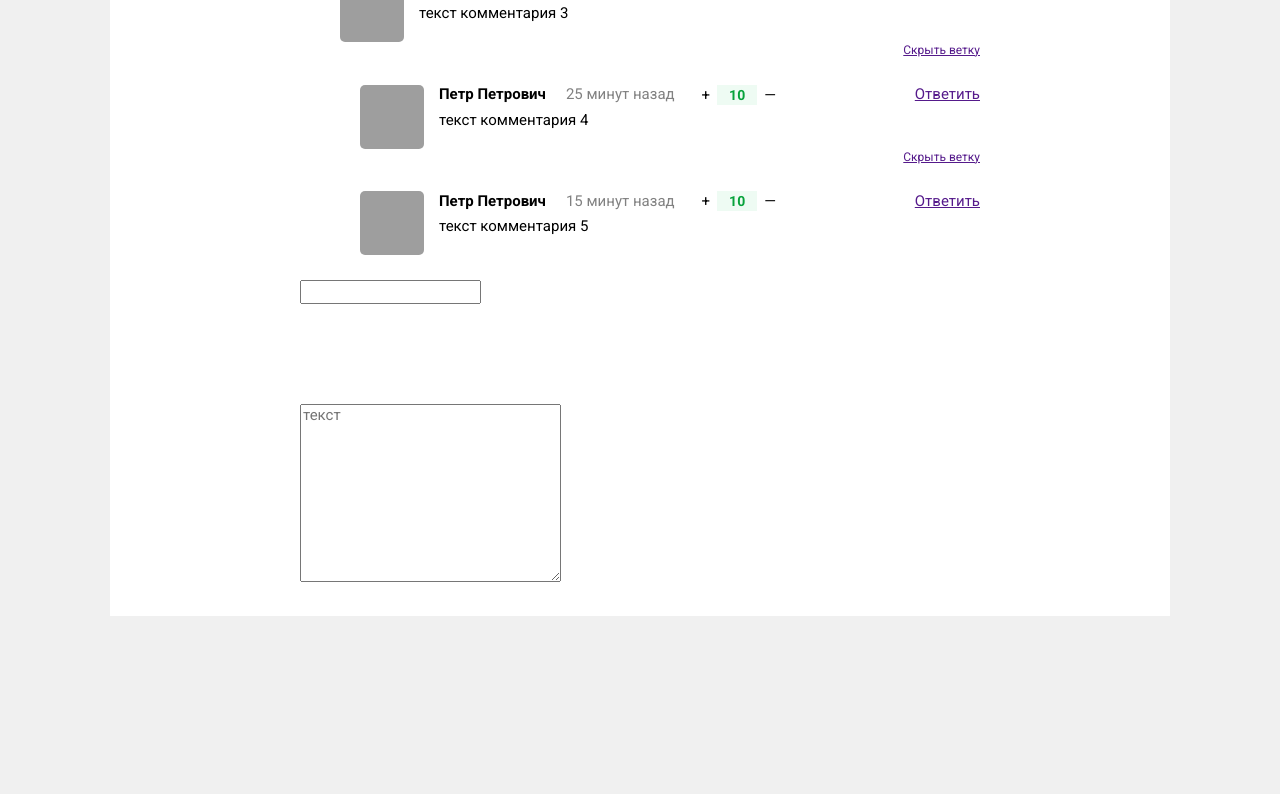
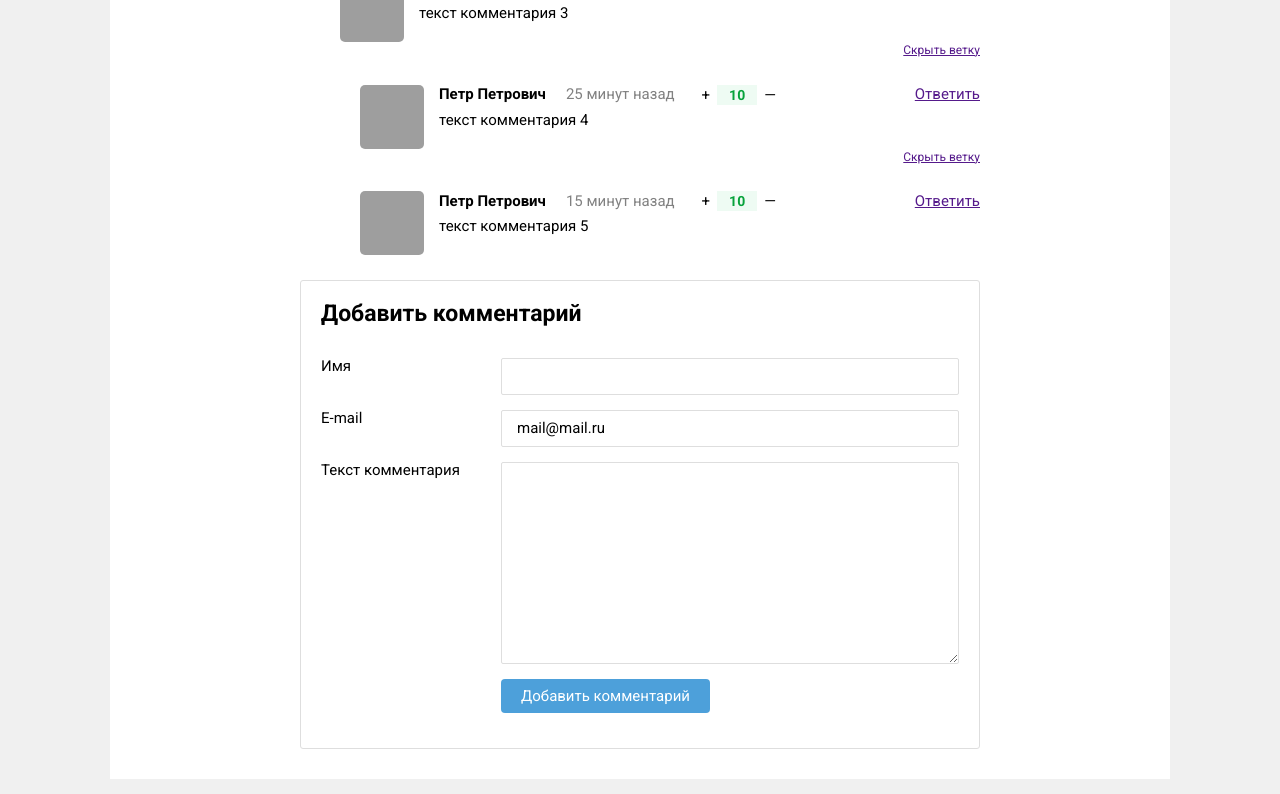
Before and after one commit to pixel-fixer/byndyusoft_frontend_test, a Vue app: page / in a window 1280 px wide. Shown: the part 948-1742 px from the top of the page. Before the commit the page ends 1579 px from the top, so only its background shows below. Built offline with nearby package versions, Linux system fonts and the light colour scheme; grey boxes are pictures that could not be loaded.

Commit message:
wip, проблемы с мутациями vuex

```diff
--- a/src/components/add_comment_form.vue
+++ b/src/components/add_comment_form.vue
@@ -1,17 +1,66 @@
 <template>
-    <div class="form">
-        <form action="">
+    <div class="form" @submit.prevent="submitComment">
+        <form ref="form">
             <div class="form__group">
-                <input type="text">
+                <div class="form__group__header">Добавить комментарий</div>
             </div>
-            <textarea name="" id="" cols="30" rows="10" placeholder="текст"></textarea>
+            <div class="form__group">
+                <div class="form__group__col">
+                    <label for="form_name">Имя</label>
+                </div>
+                <input id="form_name" class="form__input" type="text" v-model="comment.name" required>
+            </div>
+            <div class="form__group">
+                 <div class="form__group__col">
+                <label for="form_email">E-mail</label>
+                 </div>
+                <input id="form_email" class="form__input" type="email" v-model="comment.email" required>
+            </div>
+            <div class="form__group">
+                <div class="form__group__col">
+                    <label for="form_text">Текст комментария</label>
+                </div>
+                <textarea v-model="comment.text"
+                        id="form_text"
+                        class="form__input form__input--textarea"
+                        cols="30"
+                        rows="10"
+                        required></textarea>
+            </div>
+            <div class="form__group">
+                <div class="form__group__col"></div>
+                <button type="submit">Добавить комментарий</button>
+            </div>
         </form>
     </div>
 </template>
 
 <script>
 export default {
-    name: 'add-comment-form'
+    props: ['parentId'],
+    name: 'add-comment-form',
+    data: function(){
+        return {
+            comment: {
+                name: '',
+                email: 'mail@mail.ru',
+                text: '',
+                parent_id: this.parentId
+            }
+        }
+    },
+    methods: {
+        submitComment(){
+            this.$store.commit('addComment', this.comment)
+            this.formReset()
+        },
+        formReset(){
+            this.comment.name = ''
+            this.comment.email = ''
+            this.comment.text = ''
+            this.$refs.form.reset()
+        }
+    }
 }
 </script>
 
--- a/src/components/comment.vue
+++ b/src/components/comment.vue
@@ -22,7 +22,7 @@
                     <div class="comments__item__text">{{comment.text}}</div>
                 </div>
             </div>
-            <add-comment-form v-if="showForm"></add-comment-form>
+            <add-comment-form v-if="showForm" :parent-id="comment.id"></add-comment-form>
         </template>
         <div  v-else @click.prevent="userWhantToShowComment = true"><a href=""> Открыть комментарий</a></div>
         <div class="comments__item__children__wrap" v-if="comment.children">
@@ -32,7 +32,7 @@
             <div class="comments__item__children"
                 :class="{'ml-20': depth <= 2}"
                 v-if="showChildren">
-                <comment v-for="comment in comment.children" :comment="comment" :depth="depth + 1"></comment>
+                <comment v-for="c in comment.children" :comment="c" :depth="depth + 1" :key="c.id"></comment>
             </div>
         </div>
     </div>
--- a/src/components/comments.vue
+++ b/src/components/comments.vue
@@ -2,8 +2,8 @@
     <div class="comments content">
         <h2>Комментарии</h2>
         <div class="comment__list">
-            <comment v-for="comment in nestedComments" :comment="comment" :depth="0"></comment>
-            <add-comment-form v-if="showForm"></add-comment-form>
+            <comment v-for="comment in nestedTreeComments" :comment="comment" :depth="0" :key="comment.id"></comment>
+            <add-comment-form v-if="showForm" :parent-id="0"></add-comment-form>
         </div>
     </div>
 </template>
@@ -24,27 +24,17 @@ export default {
         Comment,
         AddCommentForm
     },
-    computed: {
-        ...mapGetters(['mappedComments']),
-        nestedComments(){
-            return this.getTreeComments(this.$store.state.comments, 0)
+    watch: {
+        '$store.state.comments': function(){
+            console.log('watch $store.state.comments')
         }
     },
+    computed: {
+        ...mapGetters(['nestedTreeComments']),
+
+    },
     methods: {
-        getTreeComments(arr, parent){
-            var out = []
-            for(var i in arr) {
-                if(arr[i].parent_id == parent) {
-                    var children = this.getTreeComments(arr, arr[i].id)
 
-                    if(children.length) {
-                        arr[i].children = children
-                    }
-                    out.push(arr[i])
-                }
-            }
-            return out
-        }
     }
 }
 </script>
--- a/src/store/index.js
+++ b/src/store/index.js
@@ -5,6 +5,24 @@ import moment from 'moment'
 Vue.use(Vuex)
 
 const debug = process.env.NODE_ENV !== 'production'
+
+let setNestedArray = function(arr, parent){
+    var out = []
+    var arr = Object.assign({},arr)
+
+    for(var i in arr) {
+        if(arr[i].parent_id == parent) {
+            var children = setNestedArray(arr, arr[i].id)
+
+            if(children.length) {
+                arr[i].children = children
+            }
+            out.push(arr[i])
+        }
+    }
+
+    return out
+}
 
 const state = {
     comments: [
@@ -59,10 +77,8 @@ const state = {
 export default new Vuex.Store({
     state,
     getters: {
-        mappedComments: state => {
-                 return state.comments.map( item => {
-                return item
-            })
+        nestedTreeComments: state => {
+            return setNestedArray(state.comments, 0)
         }
     },
     mutations: {
@@ -71,11 +87,21 @@ export default new Vuex.Store({
             if(el){
                 el.rating = action == 'add' ? el.rating + 1 : el.rating - 1
             }
+        },
+        addComment(state, comment){
+            console.log(state.comments)
+            comment.id = this.state.comments.length++
+            comment.rating = 0
+            comment.avatar = 'https://placeimg.com/64/64/people'
+            comment.date = moment()
+            state.comments.push(comment)
         }
     },
     actions:{
-        addComment({commit}) {
+        /*addComment({commit}, comment) {
 
-        }
+            console.log('addComment')
+            commit('ADD_NEW_COMMENT', comment)
+        }*/
     }
 })
--- a/src/styles/main.styl
+++ b/src/styles/main.styl
@@ -100,10 +100,41 @@ h1
                 &:hover
                     background: #eeeeee;
 
-
+button
+    background-color: #4da0da
+    cursor: pointer
+    display: inline-flex
+    align-items: center
+    white-space: nowrap
+    justify-content: center
+    height: 34px
+    line-height: 34px
+    font-size: 15px
+    padding: 0 20px
+    border-radius: 4px
+    border: none
+    color: #fff
 
 .form
+    margin-top 20px
+    border: 1px solid #dedede
+    border-radius: 3px
+    padding: 20px 20px
     &__group
-        margin-bottom: 100px
+        margin-bottom: 15px
+        display flex
+        &__col
+            flex: 0 0 180px
+        &__header
+            font-weight: bold
+            font-size: 23px
+            margin-bottom 15px
     &__input
         width: 100%
+        padding: 0 15px
+        line-height: 35px
+        border: 1px solid #dedede
+        border-radius: 2px
+        &--textarea
+            padding: 10px 15px
+            line-height: normal
```
